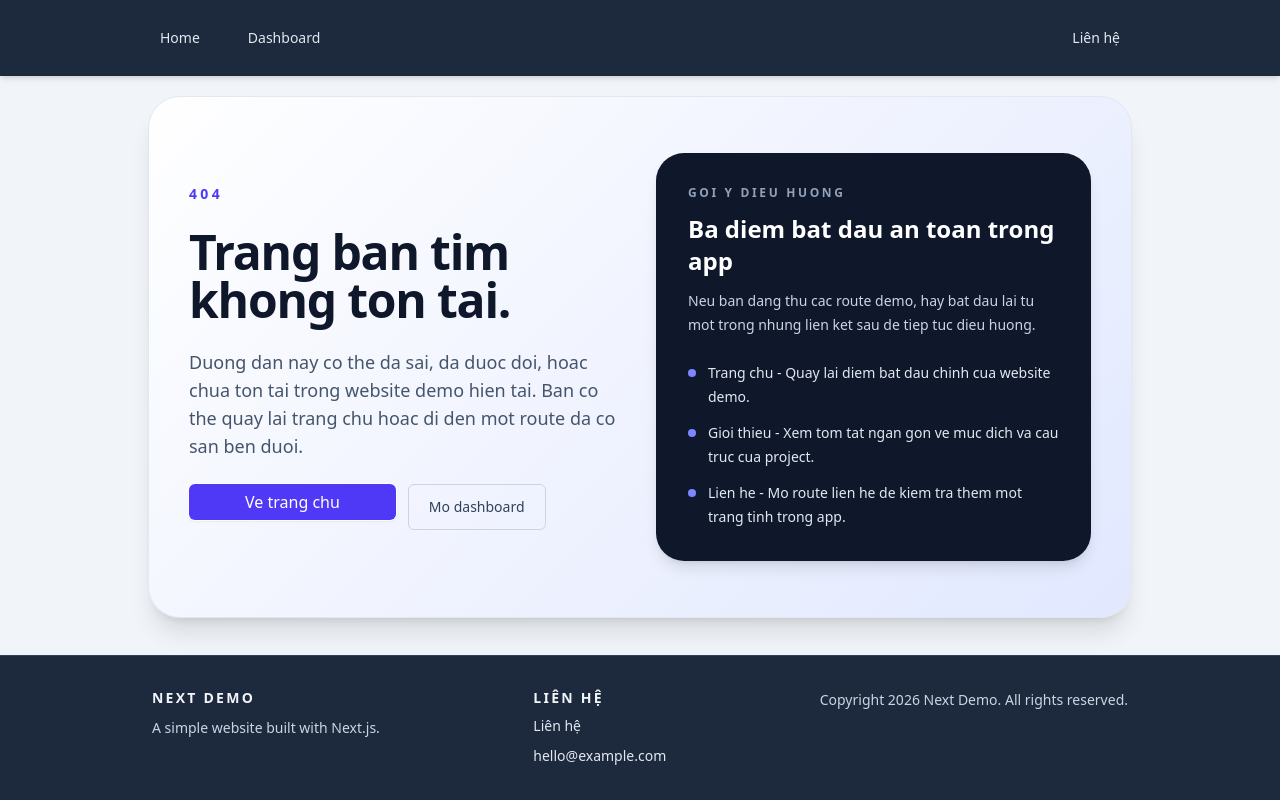
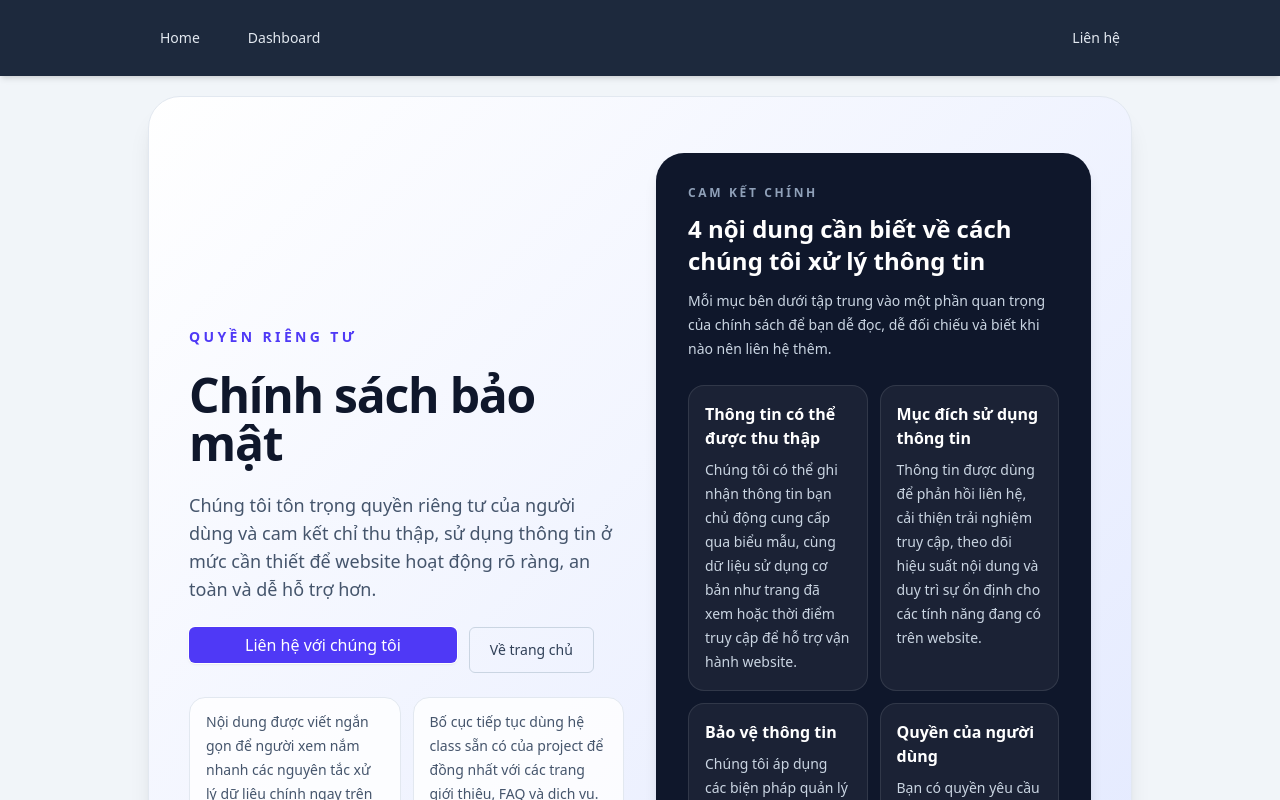
Before and after one commit to trungh1983/next_demo, a Next.js app: page /chinh-sach-bao-mat in a window 1280 px wide. Before the commit this address had no page. Shown: the top 800 px of the page. Built offline with nearby package versions, Linux system fonts and the light colour scheme.

Commit message:
feat: 008 privacy page

```diff
--- /dev/null
+++ b/src/app/chinh-sach-bao-mat/page.jsx
@@ -0,0 +1,87 @@
+import Link from "next/link";
+
+const privacySections = [
+  {
+    title: "Thông tin có thể được thu thập",
+    description:
+      "Chúng tôi có thể ghi nhận thông tin bạn chủ động cung cấp qua biểu mẫu, cùng dữ liệu sử dụng cơ bản như trang đã xem hoặc thời điểm truy cập để hỗ trợ vận hành website.",
+  },
+  {
+    title: "Mục đích sử dụng thông tin",
+    description:
+      "Thông tin được dùng để phản hồi liên hệ, cải thiện trải nghiệm truy cập, theo dõi hiệu suất nội dung và duy trì sự ổn định cho các tính năng đang có trên website.",
+  },
+  {
+    title: "Bảo vệ thông tin",
+    description:
+      "Chúng tôi áp dụng các biện pháp quản lý truy cập, theo dõi hệ thống và quy trình vận hành nội bộ phù hợp để giảm rủi ro lộ lọt hoặc sử dụng sai mục đích dữ liệu.",
+  },
+  {
+    title: "Quyền của người dùng",
+    description:
+      "Bạn có quyền yêu cầu xem lại, cập nhật hoặc xóa thông tin đã cung cấp và có thể liên hệ với chúng tôi bất cứ lúc nào nếu cần làm rõ cách dữ liệu được xử lý.",
+  },
+];
+
+export default function PrivacyPolicyPage() {
+  return (
+    <section aria-labelledby="privacy-title" className="hero">
+      <div className="hero-copy">
+        <p className="hero-kicker">Quyền riêng tư</p>
+        <h1 className="hero-title" id="privacy-title">
+          Chính sách bảo mật
+        </h1>
+        <p className="hero-summary">
+          Chúng tôi tôn trọng quyền riêng tư của người dùng và cam kết chỉ thu
+          thập, sử dụng thông tin ở mức cần thiết để website hoạt động rõ ràng,
+          an toàn và dễ hỗ trợ hơn.
+        </p>
+
+        <div className="hero-actions">
+          <Link className="btn-primary" href="/lien-he">
+            Liên hệ với chúng tôi
+          </Link>
+          <Link className="hero-secondary" href="/">
+            Về trang chủ
+          </Link>
+        </div>
+
+        <div className="grid gap-3 text-sm leading-6 text-slate-600 sm:grid-cols-2">
+          <p className="rounded-2xl border border-slate-200 bg-white/80 px-4 py-3">
+            Nội dung được viết ngắn gọn để người xem nắm nhanh các nguyên tắc
+            xử lý dữ liệu chính ngay trên một màn hình.
+          </p>
+          <p className="rounded-2xl border border-slate-200 bg-white/80 px-4 py-3">
+            Bố cục tiếp tục dùng hệ class sẵn có của project để đồng nhất với
+            các trang giới thiệu, FAQ và dịch vụ.
+          </p>
+        </div>
+      </div>
+
+      <aside aria-labelledby="privacy-sections-title" className="hero-card">
+        <p className="hero-card-kicker">Cam kết chính</p>
+        <h2 className="hero-card-title" id="privacy-sections-title">
+          4 nội dung cần biết về cách chúng tôi xử lý thông tin
+        </h2>
+        <p className="hero-card-copy">
+          Mỗi mục bên dưới tập trung vào một phần quan trọng của chính sách để
+          bạn dễ đọc, dễ đối chiếu và biết khi nào nên liên hệ thêm.
+        </p>
+
+        <div className="mt-6 grid gap-3 sm:grid-cols-2">
+          {privacySections.map((section) => (
+            <article
+              className="rounded-2xl border border-white/10 bg-white/5 px-4 py-4"
+              key={section.title}
+            >
+              <h3 className="text-base font-semibold text-white">{section.title}</h3>
+              <p className="mt-2 text-sm leading-6 text-slate-300">
+                {section.description}
+              </p>
+            </article>
+          ))}
+        </div>
+      </aside>
+    </section>
+  );
+}
```
Also changed, not shown: 1 other file (tests, documents, lock files or other folders).
